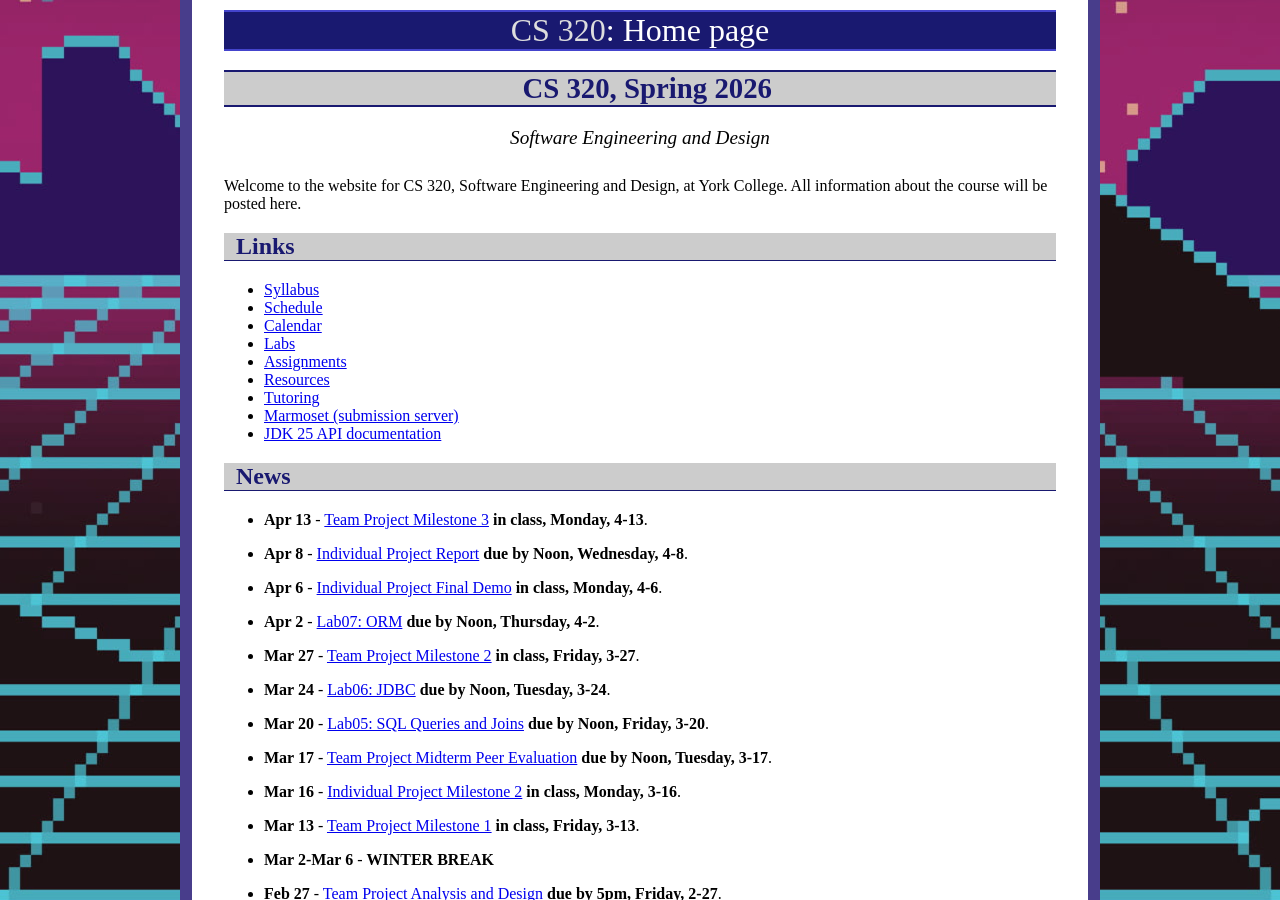
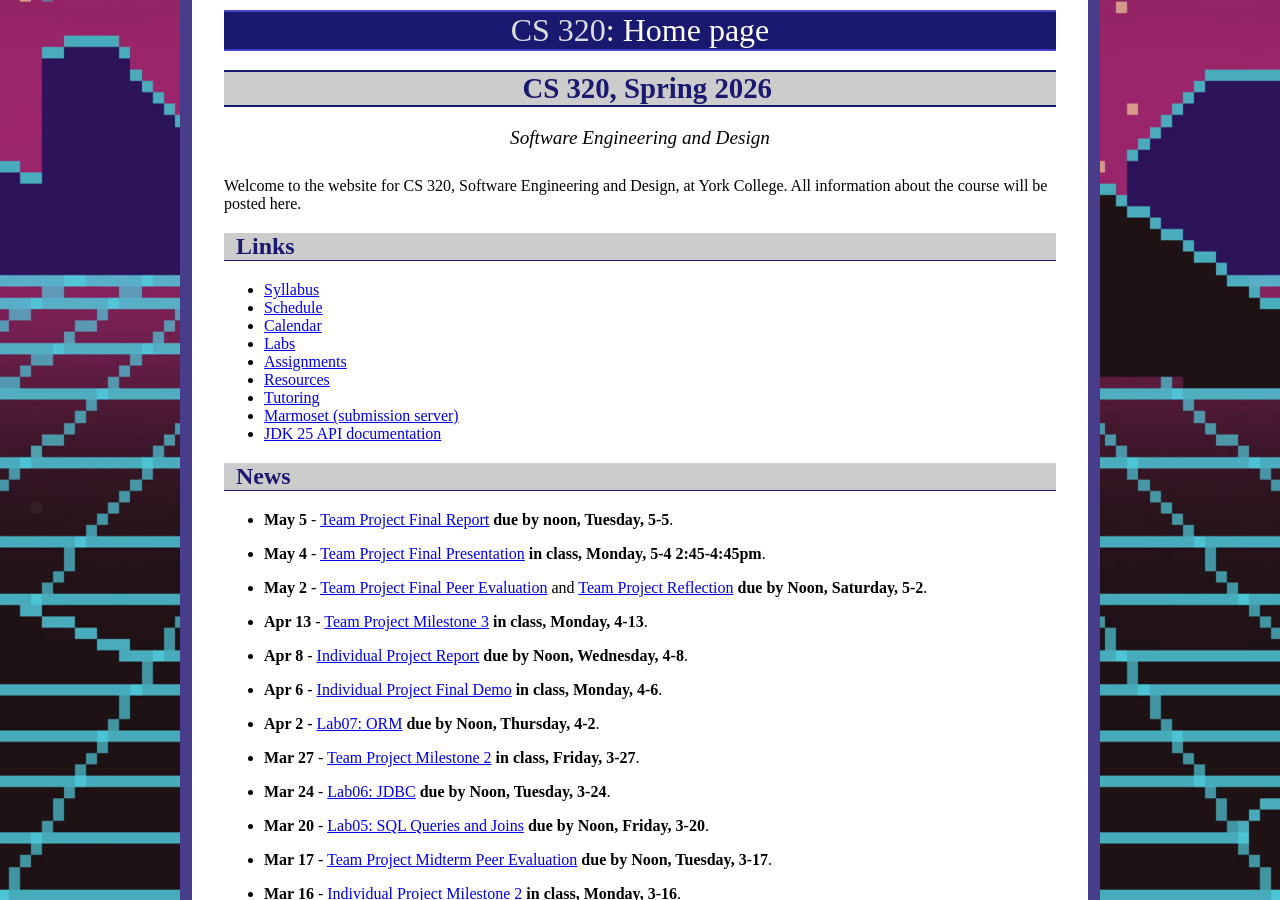
Before and after one commit to ycpcs/cs320-spring2026, a Jekyll site: the page built from index.md, in a window 1280 px wide and 900 px high. Built offline with Jekyll 4.4.1, drawn with Linux system fonts in a browser that asks for light colours.

Commit message:
update schedule
update schedule

```diff
--- a/index.md
+++ b/index.md
@@ -23,6 +23,12 @@ Welcome to the website for CS 320, Software Engineering and Design, at York Coll
 
 
 ## News
+
+* **May 5** - [Team Project Final Report](assign/assignT07.html) **due by noon, Tuesday, 5-5**.
+
+* **May 4** - [Team Project Final Presentation](assign/assignT07.html) **in class, Monday, 5-4 2:45-4:45pm**.
+
+* **May 2** - [Team Project Final Peer Evaluation](assign/assignT05.html) and [Team Project Reflection](assign/assignT06.html) **due by Noon, Saturday, 5-2**.
 
 * **Apr 13** - [Team Project Milestone 3](assign/assignT04.html) **in class, Monday, 4-13**.
 
```
